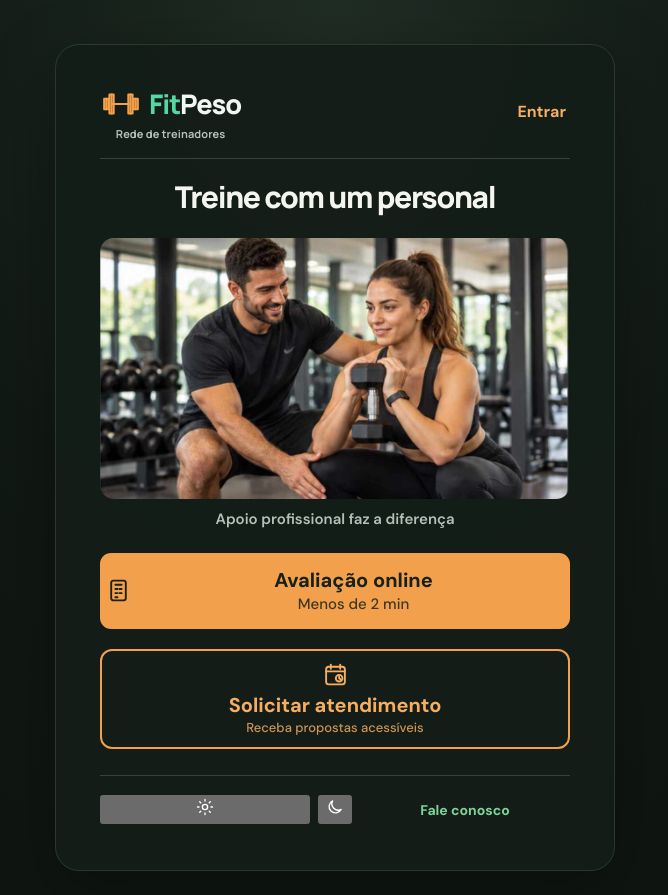
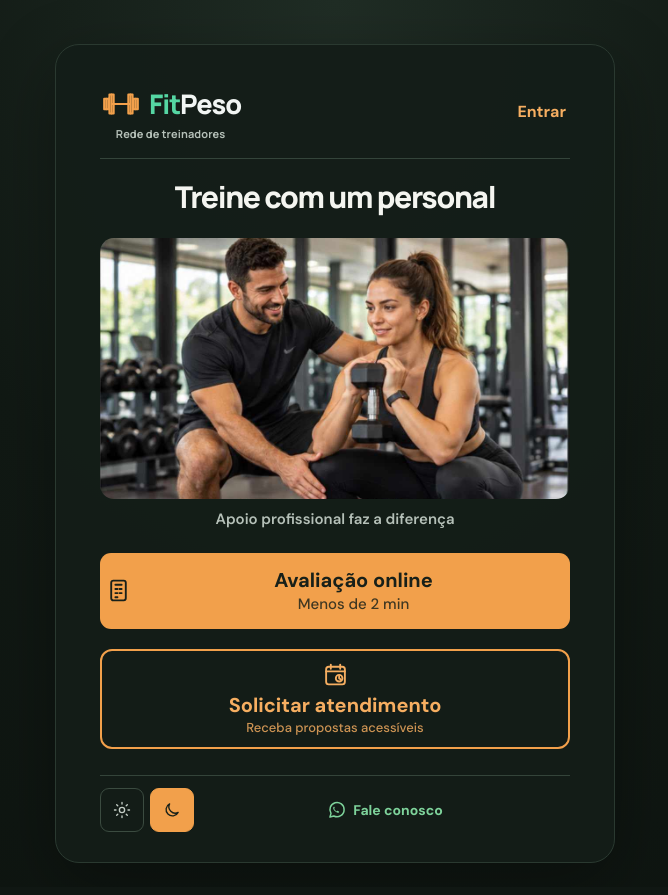
Before and after one commit to albertoapr/calculadoraimc, a Vue app: page / in a window 1280 px wide. Shown: the whole page, without its empty margins (305-973 px from the left). Built offline with nearby package versions, Linux system fonts and the light colour scheme.

Commit message:
Ajusta layout unificado e cores do WhatsApp conforme tema claro e escuro

```diff
--- a/src/assets/main.css
+++ b/src/assets/main.css
@@ -218,14 +218,21 @@ h2 { font-size: 21px; line-height: 1.4; }
 .login-validation-error { margin: 0 0 14px; padding: 12px 14px; border: 1px solid #fecaca; border-radius: 10px; color: #991b1b; background: #fef2f2; font-size: 13px; font-weight: 600; line-height: 1.45; }
 .disclaimer { margin: 20px 0 0; color: #71839a; text-align: center; font-size: 12px; line-height: 1.6; }
 /* Rodapé interno: temas à esquerda e contato centralizado na mesma linha. */
-.box-footer { display: grid; grid-template-columns: 1fr auto 1fr; align-items: center; gap: 8px; width: 100%; margin-top: 26px; padding-top: 12px; border-top: 1px solid var(--line); }
-.box-footer .theme-switch { justify-content: flex-start; }
-.box-footer .theme-switch button { width: 44px; min-height: 44px; }
-.box-contact-link { justify-self: center; display: inline-flex; align-items: center; justify-content: center; min-height: 44px; padding: 6px 4px; color: var(--blue-dark); font-size: 14px; font-weight: 700; text-decoration: none; text-align: center; white-space: nowrap; }
+/* Todos os controles pertencem à mesma div, sem encostar nas bordas do box. */
+.box-footer { display: grid; grid-template-columns: 44px 44px minmax(0, 1fr); align-items: center; column-gap: 6px; width: 100%; margin-top: 26px; padding-top: 12px; border-top: 1px solid var(--line); }
+.box-footer .theme-icon-button { display: grid; width: 44px; min-height: 44px; place-items: center; padding: 0; border: 1px solid var(--line); border-radius: 9px; color: var(--muted); background: transparent; }
+.box-footer .theme-icon-button svg { width: 18px; height: 18px; fill: none; stroke: currentColor; stroke-linecap: round; stroke-linejoin: round; stroke-width: 1.8; }
+.box-footer .theme-icon-button.active { border-color: var(--blue); color: var(--blue-dark); background: #dbe8d9; }
+.box-footer .theme-icon-button:focus-visible { outline: 3px solid var(--blue); outline-offset: 2px; }
+.box-contact-link { justify-self: center; display: inline-flex; align-items: center; justify-content: center; gap: 6px; min-height: 44px; padding: 6px 4px; color: var(--blue-dark); font-size: 14px; font-weight: 700; text-decoration: none; text-align: center; white-space: nowrap; }
 .box-contact-link:hover { text-decoration: underline; }
 .box-contact-link:focus-visible { outline: 3px solid var(--blue); outline-offset: 2px; border-radius: 6px; }
-.box-footer-spacer { min-width: 0; }
-@media (max-width: 520px) { .box-footer { gap: 4px; margin-top: 22px; padding-top: 10px; } .box-footer .theme-switch { gap: 4px; } .box-footer .theme-switch button { width: 40px; min-height: 44px; } .box-contact-link { font-size: 13px; } }
+.box-whatsapp-icon { width: 20px; height: 20px; flex: 0 0 auto; }
+.box-footer-spacer { display: none; }
+html[data-theme='dark'] .box-contact-link { color: #7ed39b; }
+html[data-theme='dark'] .box-footer .theme-icon-button { border-color: #3b4b40; color: #c3cdc5; }
+html[data-theme='dark'] .box-footer .theme-icon-button.active { border-color: #f2a04b; color: #182019; background: #f2a04b; }
+@media (max-width: 520px) { .box-footer { grid-template-columns: 40px 40px minmax(0, 1fr); column-gap: 4px; margin-top: 22px; padding-top: 10px; } .box-footer .theme-icon-button { width: 40px; } .box-contact-link { font-size: 13px; gap: 4px; } .box-whatsapp-icon { width: 18px; height: 18px; } }
 /* Barra superior da página inicial: marca à esquerda, acesso à direita. */
 .fitpeso-home-topbar { position: relative; z-index: 5; display: flex; align-items: center; justify-content: space-between; gap: 12px; min-width: 0; margin-bottom: 8px; }
 .fitpeso-home-brand { display: inline-flex; flex: 0 1 auto; min-width: 0; flex-direction: column; align-items: stretch; gap: 2px; font-family: Manrope, sans-serif; font-weight: 900; letter-spacing: -.05em; line-height: 1.2; }
```
